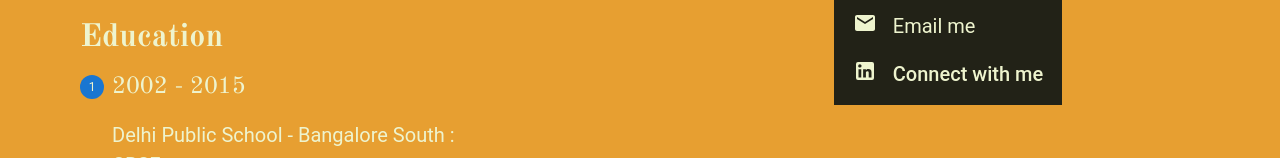
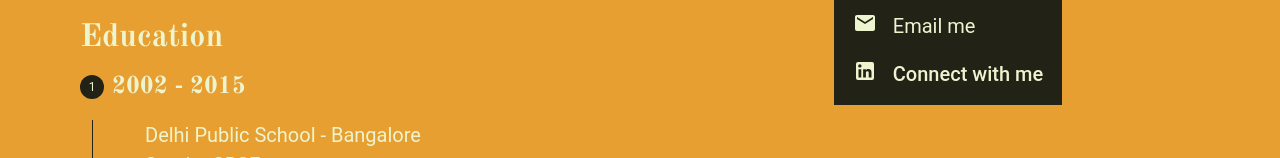
Before and after one commit to RamyaKasara/portfolioRK-app, a React (Vite) app: page /about-me in a window 1280 px wide. Both pictures are taken after a click on the icon 92 px from the left and 729 px from the top of the page. Shown: the part 642-800 px from the top of the page. Built offline with nearby package versions, Linux system fonts and the light colour scheme; a web font is replaced by a local one.

Commit message:
Timeline component fine tuning

```diff
--- a/src/components/timeline.jsx
+++ b/src/components/timeline.jsx
@@ -1,5 +1,5 @@
 import * as React from 'react';
-import { styled, Typography, Box, Stepper, Step, StepLabel, StepContent, Button, Paper } from '@mui/material';
+import { styled, Typography, Box, Stepper, Step, StepLabel, StepConnector, Paper } from '@mui/material';
 import theme from '../theme.js';
 
 const StyledStepLabel = styled(StepLabel)(({ theme }) => ({
@@ -13,9 +13,15 @@ const StyledStepLabel = styled(StepLabel)(({ theme }) => ({
         },
         cursor: 'pointer',
     },
+    '& .MuiStepLabel-label.Mui-active' :{
+        fontWeight: '700',
+    },
     '& .MuiStepIcon-root': {
         color: theme.palette.text.primary,
         cursor: 'pointer',
+    },
+    '& .MuiStepIcon-root.Mui-active' :{
+        color: theme.palette.text.primary,
     },
     '& .MuiStepIcon-text': {
         fill: theme.palette.background.primary,
@@ -23,9 +29,20 @@ const StyledStepLabel = styled(StepLabel)(({ theme }) => ({
 
 }));
 
+const StyledContentDiv = styled('div')(({ theme }) => ({
+    marginLeft: '12px',
+    paddingLeft: '20px',
+    paddingRight: '8px',
+    borderLeft: `1px solid ${theme.palette.text.primary}`,
+}));
+
+const CustomStepConnector = styled(StepConnector)(({ theme }) => ({
+    '& .MuiStepConnector-line': {
+        borderLeft: `1px solid ${theme.palette.text.primary}`,
+    },
+}));
 
 function Timeline({ steps }) {
-    console.log("steps", steps);
     const [activeStep, setActiveStep] = React.useState(0);
 
     const [expandedSteps, setExpandedSteps] = React.useState(
@@ -33,11 +50,9 @@ function Timeline({ steps }) {
     );
 
     const handleToggleExpand = (index) => {
-        console.log("index", index);
         const newExpandedSteps = [...expandedSteps];
         newExpandedSteps[index] = !newExpandedSteps[index]; // Toggle the clicked step
         setExpandedSteps(newExpandedSteps);
-        console.log(expandedSteps);
     };
 
     const handleReset = () => {
@@ -46,7 +61,7 @@ function Timeline({ steps }) {
 
     return (
         <Box sx={{ maxWidth: 400 }}>
-            <Stepper orientation="vertical">
+            <Stepper orientation="vertical" connector={<CustomStepConnector />}>
                 {steps.map((step, index) => (
                     <Step sx={{ color: theme.palette.background.primary }} key={index}>
                         <StyledStepLabel
@@ -54,11 +69,13 @@ function Timeline({ steps }) {
                         >
                             {step.label}
                         </StyledStepLabel>
-                        {expandedSteps[index] && ( // Conditionally render StepContent
-                            <div style={{ paddingLeft: '32px', marginTop: '8px' }}>
-                                <Typography variant="body1">{step.description}</Typography>
-                            </div>
-                        )}
+                        <StyledContentDiv>
+                            {expandedSteps[index] && ( // Conditionally render StepContent
+                                <div style={{ paddingLeft: '2rem', marginTop: '0.5rem' }}>
+                                    <Typography variant="body1">{step.description}</Typography>
+                                </div>
+                            )}
+                        </StyledContentDiv>
                     </Step>
                 ))}
             </Stepper>
```
